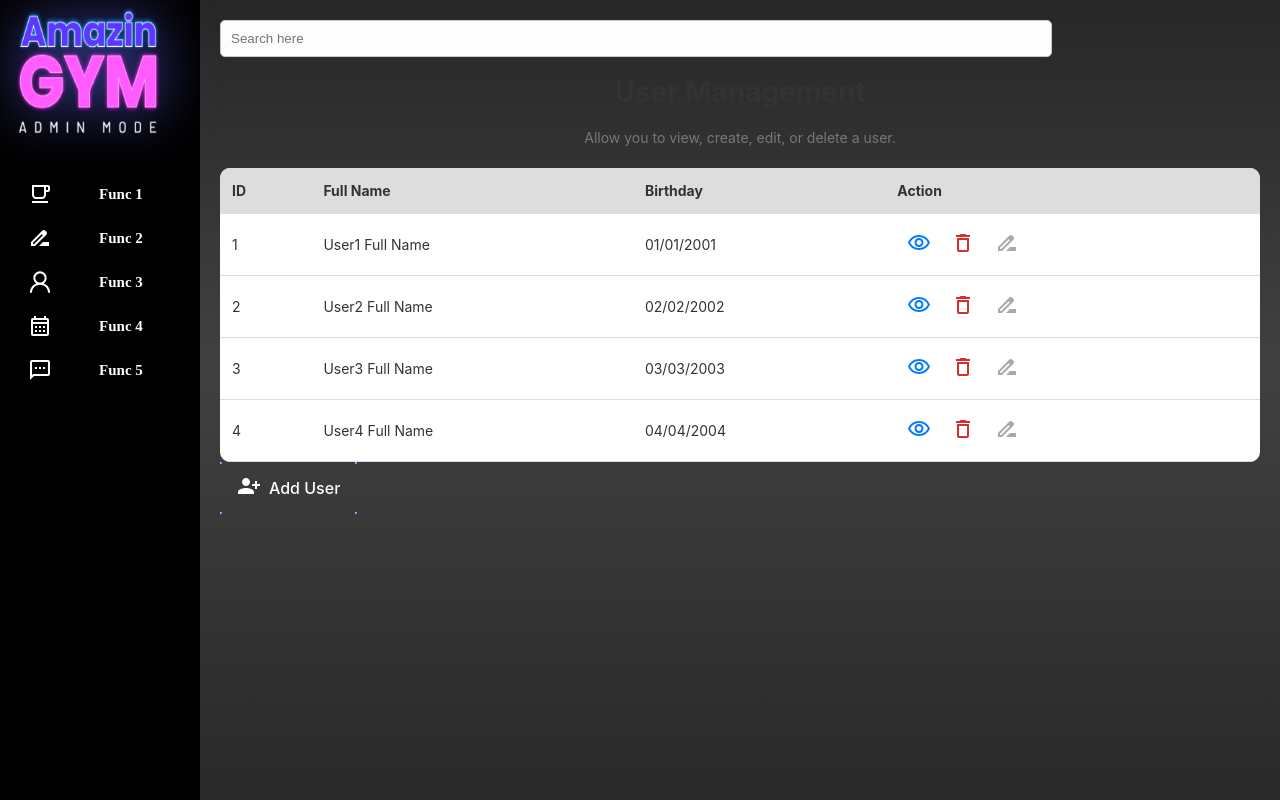
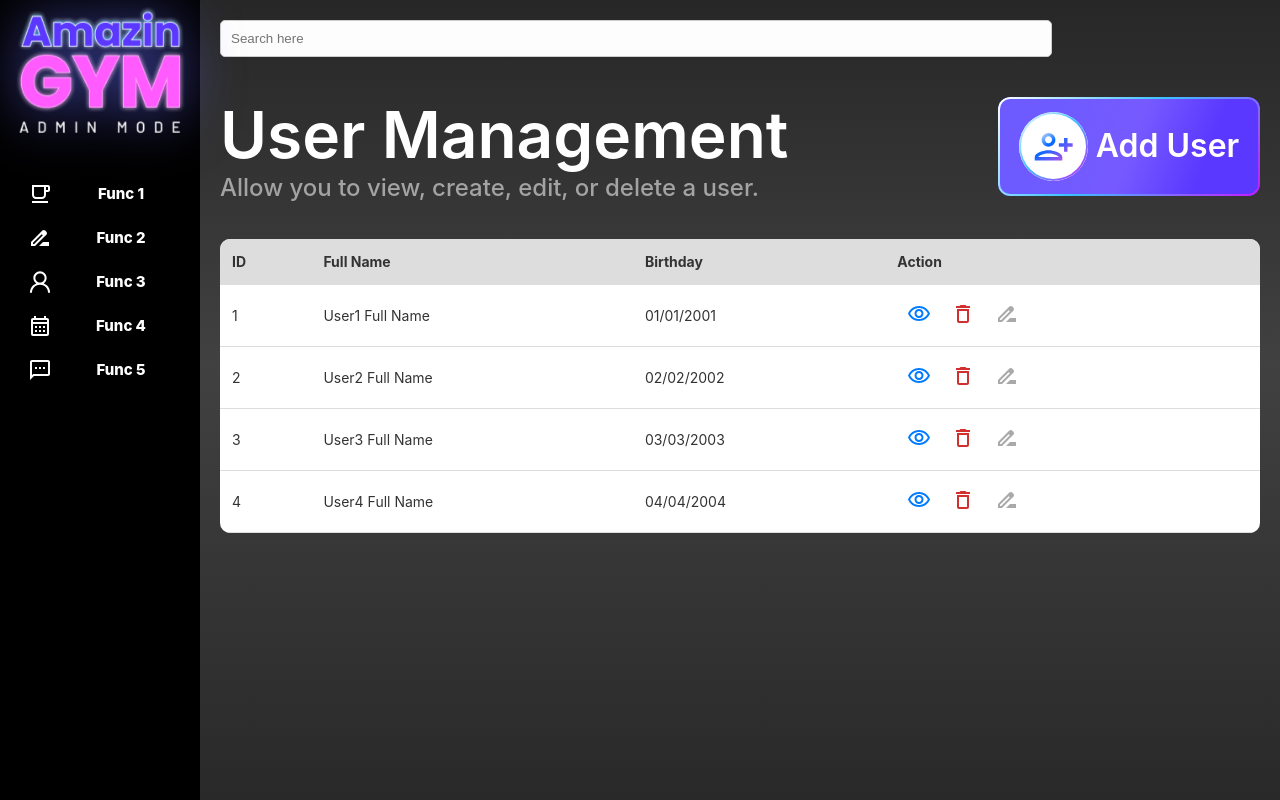
Before and after one commit to LHBaoSE185036/SWD392_FE, a React (Vite) app in the folder GymFaceID_FE/: page / in a window 1280 px wide. Built offline with nearby package versions, Linux system fonts and the light colour scheme.

Commit message:
UI upgrade

```diff
--- a/GymFaceID_FE/src/components/UserTable.jsx
+++ b/GymFaceID_FE/src/components/UserTable.jsx
@@ -1,5 +1,5 @@
 import React from "react";
-import "./styles/UserManagement.css";
+import "./styles/UserTable.css";
 import { DeleteOutline, DriveFileRenameOutline, VisibilityOutlined } from "@mui/icons-material";
 
 const users = [
--- a/GymFaceID_FE/src/components/styles/Sidebar.css
+++ b/GymFaceID_FE/src/components/styles/Sidebar.css
@@ -29,7 +29,6 @@
 
 .mainLaySidebar .ant-layout-sider-children .ant-menu.ant-menu-root.ant-menu-inline.ant-menu-dark .ant-menu-item {
     color: white;
-    font-family: Barlow;
     font-weight: 800;
     font-size: 15px;
     line-height: 30px;
--- a/GymFaceID_FE/src/pages/Admin/UserManagement/UserManagement.css
+++ b/GymFaceID_FE/src/pages/Admin/UserManagement/UserManagement.css
@@ -21,16 +21,40 @@
   }
 
   /* Page Titles */
+  .main-content-title-card{
+    margin: 40px 0 20px 0;
+    width: 100%;
+    height: 122px;
+    display: flex;
+    justify-content: space-between;
+  }
+
+  .title-box {
+    width: 55%;
+    height: 122px;
+    display: flex;
+    flex-direction: column;
+    align-items: start;
+  }
+
   .page-title {
-    font-size: 28px;
     font-weight: bold;
-    color: #333;
+    color: #FFFFFF;
+    font-weight: 600;
+    font-size: 64px;
+    line-height: 76.8px;
+    letter-spacing: 0px;
+    margin: 0;
   }
 
   .page-subtitle {
+    margin: 0;
     font-size: 14px;
-    color: #777;
-    margin-bottom: 20px;
+    color: #A3A3A3;
+    font-weight: 500;
+    font-size: 24px;
+    line-height: 28.8px;
+    letter-spacing: 0px;
   }
 
   /* Table */
@@ -54,21 +78,66 @@
 
   /* Buttons */
   .add-user-btn {
-    background: transparent;
+    position: relative;
+    background: linear-gradient(110.68deg, #6E5BFF 22.59%, #765AFF 51.1%, #5A38FF 77.41%);
     color: white;
-    border: 2px solid #3BC1FF;
-    border-image-source: linear-gradient(315deg, #C61AFF 0%, #3BC1FF 53.5%, #FFFFFF 100%);
+    font-weight: 600;
+    font-size: 32px;
+    line-height: 38.4px;
+    letter-spacing: 0px;
     padding: 10px 15px;
-    border-radius: 5px;
+    width: 262px;
+    height: 99px;
+    border-radius: 12px;
     cursor: pointer;
-    font-size: 16px;
     display: flex;
+    justify-content: center;
     align-items: center;
     gap: 8px;
+    border: none;
   }
+
+  .add-user-btn::before {
+    content: "";
+    position: absolute;
+    inset: 0;
+    padding: 2px;
+    border-radius: 12px;
+    background: linear-gradient(315deg, #C61AFF 0%, #3BC1FF 53.5%, #FFFFFF 100%);
+    -webkit-mask:
+      linear-gradient(white, white) content-box,
+      linear-gradient(white, white);
+    -webkit-mask-composite: destination-out; /* Cuts out the inner area */
+    mask-composite: exclude;
+    pointer-events: none; /* Ensures clicks go through to the button */
+  }
+
 
   .add-user-btn:hover {
     background: gray;
+  }
+
+  .add-user-icon {
+    position: relative;
+    width: 69px;
+    height: 69px;
+    display: flex; justify-content: center; align-items: center;
+    border-radius: 50%;
+    background: white;
+  }
+  .add-user-icon::before {
+    content: "";
+    position: absolute;
+    inset: 0;
+    padding: 2px;
+    border-radius: 50%;
+    background: linear-gradient(315deg, #C61AFF 0%, #3BC1FF 53.5%, #FFFFFF 100%);
+    -webkit-mask:
+      linear-gradient(white, white) content-box,
+      linear-gradient(white, white);
+    -webkit-mask-composite: destination-out; /* Cuts out the inner area */
+    mask-composite: exclude;
+    pointer-events: none;
   }
 
   /* Action Buttons */
--- a/GymFaceID_FE/src/pages/Admin/UserManagement/UserManagement.jsx
+++ b/GymFaceID_FE/src/pages/Admin/UserManagement/UserManagement.jsx
@@ -1,7 +1,7 @@
 import React from 'react'
 import './UserManagement.css'
 import UserTable from '../../../components/UserTable';
-import { PersonAddAlt1 } from '@mui/icons-material';
+import { PersonAddAlt1Outlined } from '@mui/icons-material';
 
 const UserManagement = () => {
   return (
@@ -10,14 +10,38 @@ const UserManagement = () => {
         <input type="text" placeholder="Search here" className="search-input" />
       </div>
 
-      <h1 className="page-title">User Management</h1>
-      <p className="page-subtitle">Allow you to view, create, edit, or delete a user.</p>
+      <div className='main-content-title-card'>
+        <div className='title-box'>
+          <h1 className="page-title">User Management</h1>
+          <p className="page-subtitle">Allow you to view, create, edit, or delete a user.</p>
+        </div>
+
+        <button className="add-user-btn">
+          <span className="add-user-icon">
+            <PersonAddAlt1Outlined
+              sx={{
+                width: "60%",
+                height: "60%",
+                fill: "url(#gradient-fill)",
+              }}
+            />
+            <svg width="0" height="0">
+              <defs>
+                <linearGradient id="gradient-fill" x1="0%" y1="0%" x2="100%" y2="100%">
+                  <stop offset="0%" stopColor="#FFFFFF" />
+                  <stop offset="40%" stopColor="#006AFF" />
+                  <stop offset="100%" stopColor="#E447EA" />
+                </linearGradient>
+              </defs>
+            </svg>
+          </span>
+          Add User
+        </button>
+      </div>
 
       <UserTable />
 
-      <button className="add-user-btn">
-        <span className="add-user-icon"><PersonAddAlt1 /></span> Add User
-      </button>
+
     </div>
   )
 }
```
Also changed, not shown: GymFaceID_FE/src/assets/MainLogo.png, GymFaceID_FE/src/components/styles/UserManagement.css (deleted), GymFaceID_FE/src/components/styles/UserTable.css (added).
